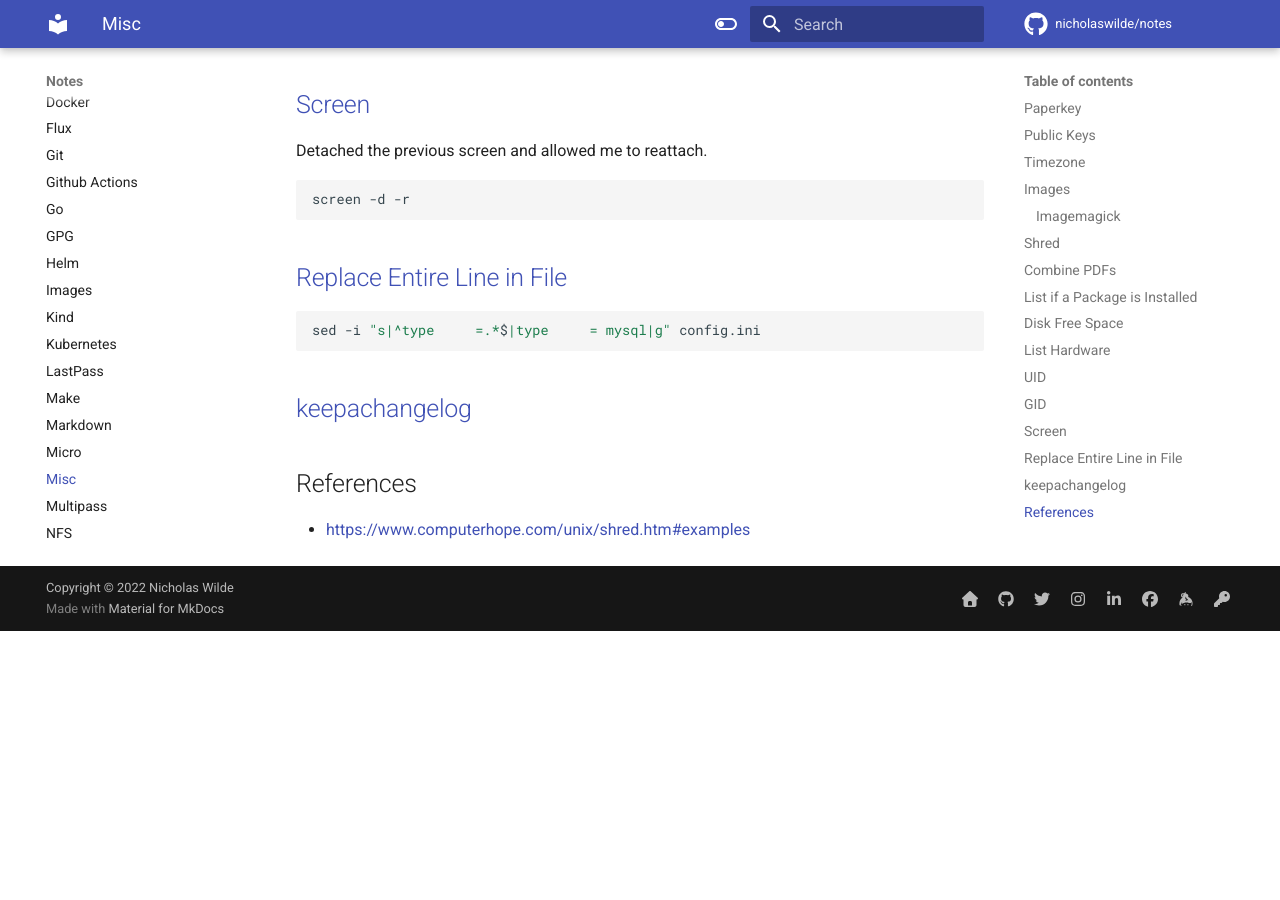
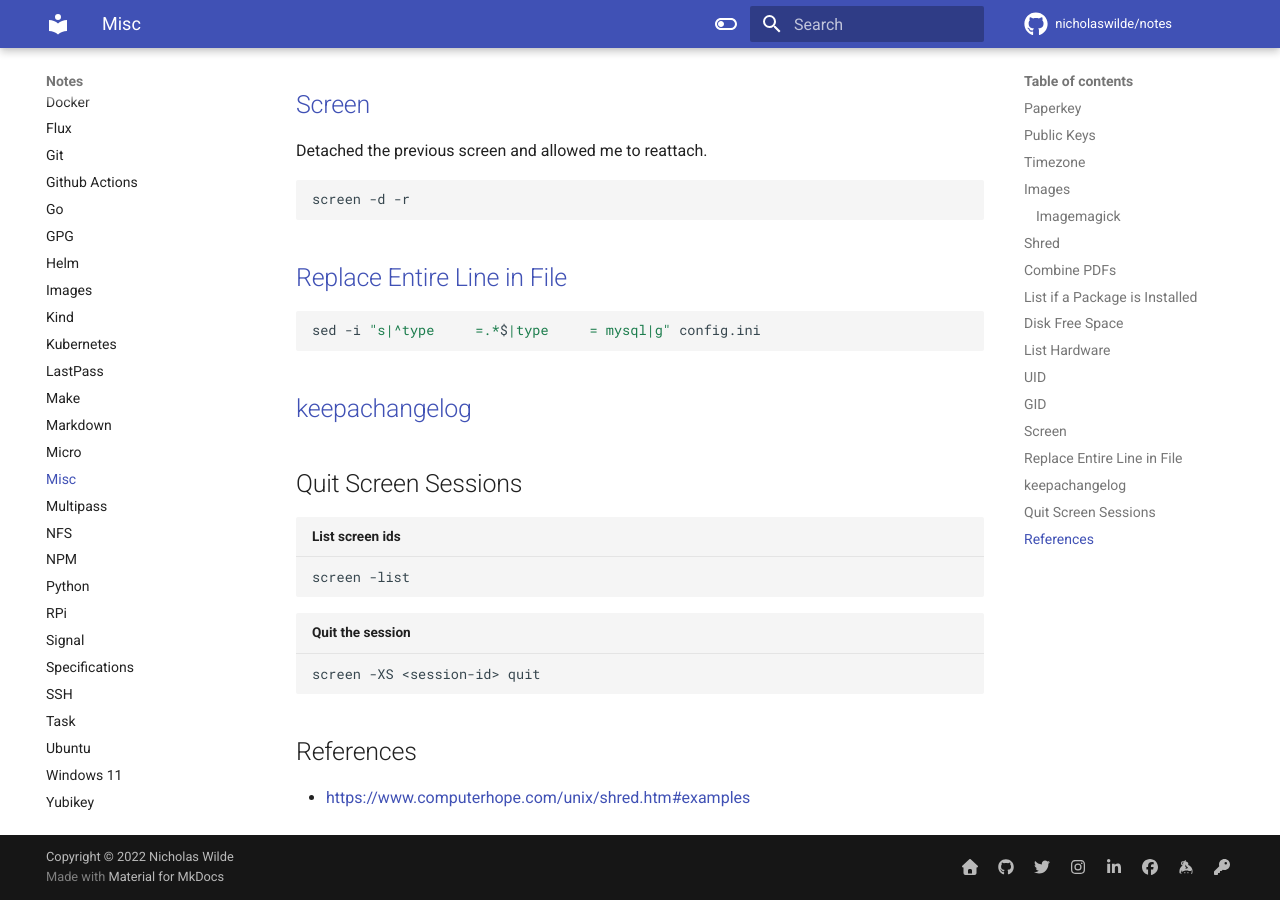
Before and after one commit to nicholaswilde/notes, an MkDocs documentation site: the page built from docs/misc.md, in a window 1280 px wide and 900 px high, scrolled down 1725 px. Built offline with MkDocs 1.6.1 and Material for MkDocs 9.7.7, drawn with Linux system fonts in a browser that asks for light colours; comment, search, counter and statistics services are not loaded; before the commit the page ends 2356 px from its top, so only the background shows below that.

Commit message:
docs: add Screen quit session
Signed-off-by: nιcнolaѕ wιlde <ncwilde43@gmail.com>

````diff
--- a/docs/misc.md
+++ b/docs/misc.md
@@ -87,6 +87,16 @@
 
 ## [keepachangelog](https://keepachangelog.com/en/1.0.0/)
 
+## Quit Screen Sessions
+
+```shell title="List screen ids"
+screen -list
+```
+
+```shell title="Quit the session"
+screen -XS <session-id> quit
+```
+
 ## References
 
 * https://www.computerhope.com/unix/shred.htm#examples
````
